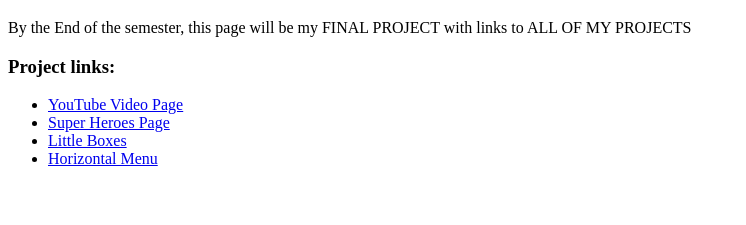
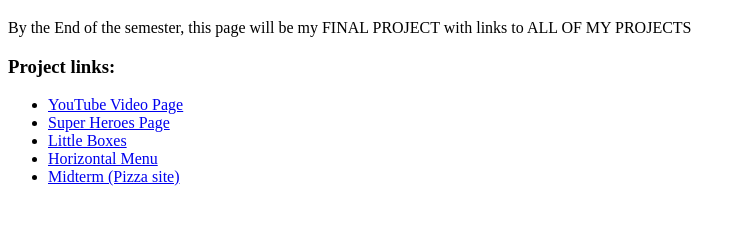
Before and after one commit to tanyafortuna/csis-1430, a plain HTML site: page index.html in a window 1280 px wide. Shown: the part 61-286 px from the top of the page, without its empty margins (0-746 px from the left). Drawn offline with Linux system fonts and the light colour scheme.

Commit message:
Update index.html to have Midterm page link

```diff
--- a/index.html
+++ b/index.html
@@ -13,7 +13,7 @@
       <li><a href="superheroes/index.html">Super Heroes Page</a></li>
       <li><a href="boxes/index.html">Little Boxes</a></li>
       <li><a href="horizontal/index.html">Horizontal Menu</a></li>
-      <!-- <li><a href="">Midterm (Pizza site)</a></li> -->
+      <li><a href="midterm/index.html">Midterm (Pizza site)</a></li>
       <!-- <li><a href="">Photoshop to Code</a></li> -->
       <!-- <li><a href="">Happy Birthday JS</a></li> -->
       <!-- <li><a href="">Lottery Number Generator</a></li> -->
```
